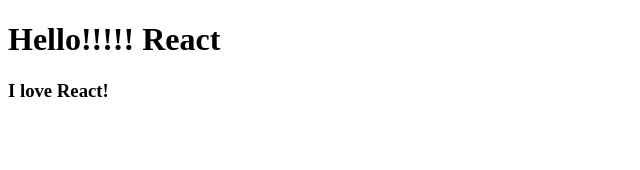
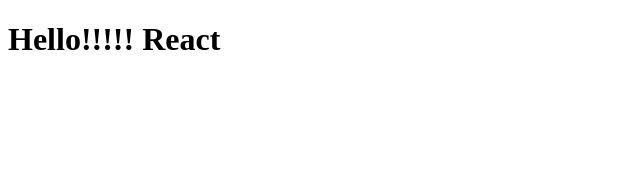
Before and after one commit to GoldenPearls/movie_app, a React (Create React App) app: page / in a window 1280 px wide. Shown: the top 170 px of the page, without its empty margins (0-640 px from the left). Built offline with nearby package versions, Linux system fonts and the light colour scheme.

Commit message:
[test]Potato 컴포넌트 삭제해보기

```diff
--- a/src/App.js
+++ b/src/App.js
@@ -1,11 +1,9 @@
 import React from "react";
-import Potato from "./Potato";
 
 function App() {
   return (
     <div>
       <h1>Hello!!!!! React</h1>
-      <Potato />
     </div>
   );
 }
--- a/src/Potato.js
+++ /dev/null
@@ -1,7 +0,0 @@
-import React from "react";
-function Potato() {
-  //Potato 컴포넌트의 기본틀 중요한 규칙 : 컴포넌트 정의 시 첫글자 대문자로 시작
-  return <h3>I love React!</h3>;
-}
-
-export default Potato; //export default 이름
```
